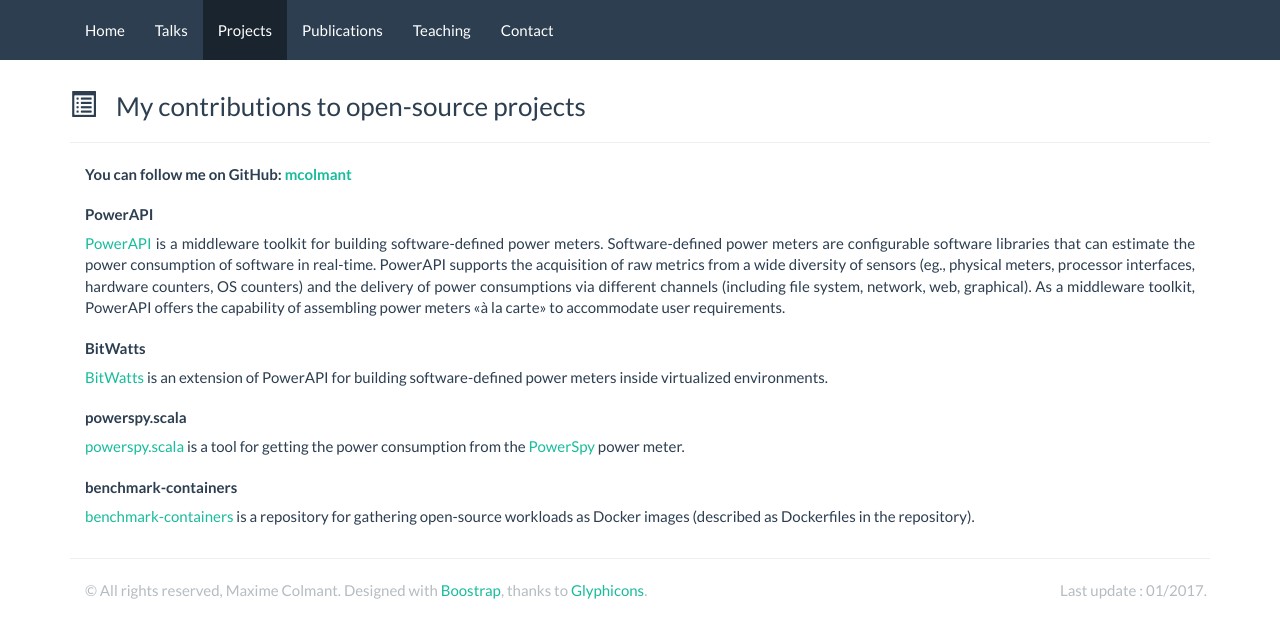
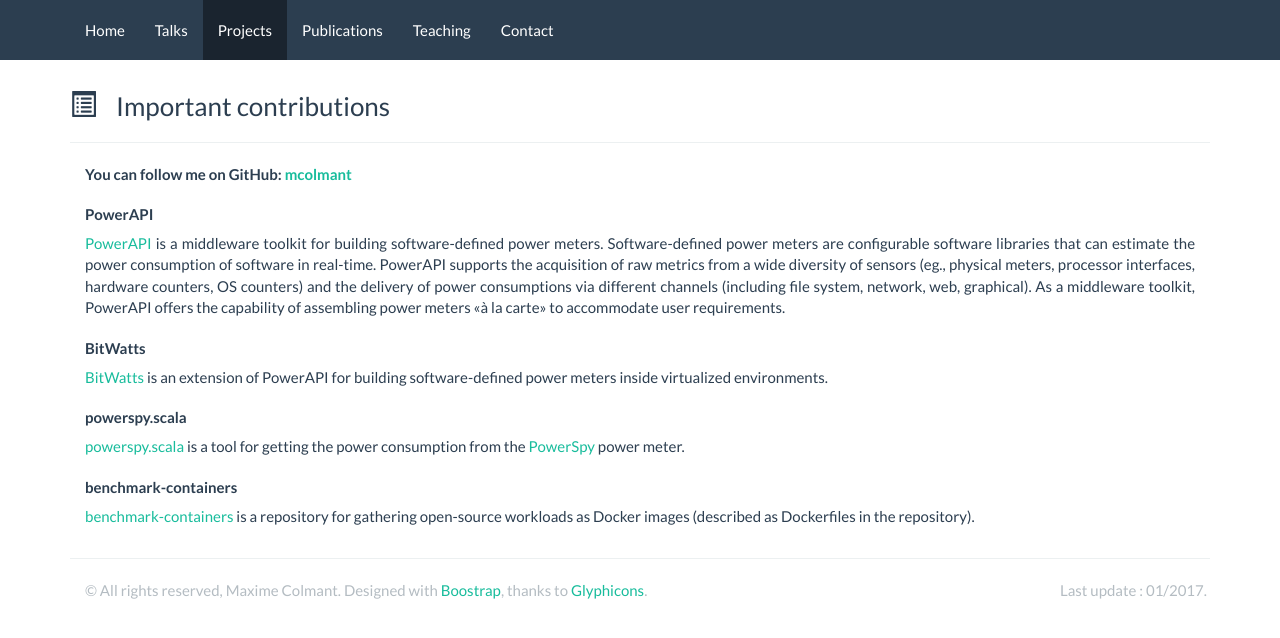
Before and after one commit to mcolmant/mcolmant.github.io, a Jekyll site: the page built from projects/index.html, in a window 1280 px wide. Shown: the top 638 px of the page. Built offline with Jekyll 4.4.1, drawn with Linux system fonts in a browser that asks for light colours.

Commit message:
fix: titles and menu on small screen

```diff
--- a/_includes/header.html
+++ b/_includes/header.html
@@ -3,7 +3,9 @@
     <div class="navbar-header">
       <button type="button" class="navbar-toggle" data-toggle="collapse" data-target=".navbar-collapse">
         {% for p in site.pages %}
-        <span class="icon-bar"></span>
+          {% if p.layout != None %}
+            <span class="icon-bar"></span>
+          {% endif %}
         {% endfor %}
       </button>
     </div>
--- a/projects/index.html
+++ b/projects/index.html
@@ -7,7 +7,7 @@ additional_js: ''
 ---
 <div id="content" class="row">
   <div class="col-md-12">
-    <h3><span style="margin-right: 20px" class="glyphicon glyphicon-list-alt"></span>My contributions to open-source projects</h3>
+    <h3><span style="margin-right: 20px" class="glyphicon glyphicon-list-alt"></span>Important contributions</h3>
     <hr>
 
     <div class="col-md-12">
--- a/publications/index.html
+++ b/publications/index.html
@@ -10,7 +10,7 @@ additional_js: ''
   <div class="col-md-12">
     <h3>
       <span style="margin-right: 20px" class="glyphicon glyphicon-book"></span>
-      My publications
+      Publications
     </h3>
     <hr>
     <div class="col-md-12">
--- a/talks/index.html
+++ b/talks/index.html
@@ -8,7 +8,7 @@ additional_js: ''
 
 <div id="content" class="row">
   <div class="col-md-12">
-    <h3><span style="margin-right: 20px" class="glyphicon glyphicon-comment"></span>My talks</h3>
+    <h3><span style="margin-right: 20px" class="glyphicon glyphicon-comment"></span>Talks</h3>
 
     <hr>
 
--- a/teaching/index.html
+++ b/teaching/index.html
@@ -8,7 +8,7 @@ additional_js: ''
 
 <div id="content" class="row">
   <div class="col-md-12">
-    <h3><span style="margin-right: 20px" class="glyphicon glyphicon-blackboard"></span>My teaching activities</h3>
+    <h3><span style="margin-right: 20px" class="glyphicon glyphicon-blackboard"></span>Teaching activities</h3>
     <hr>
 
     <div class="col-md-12">
```
